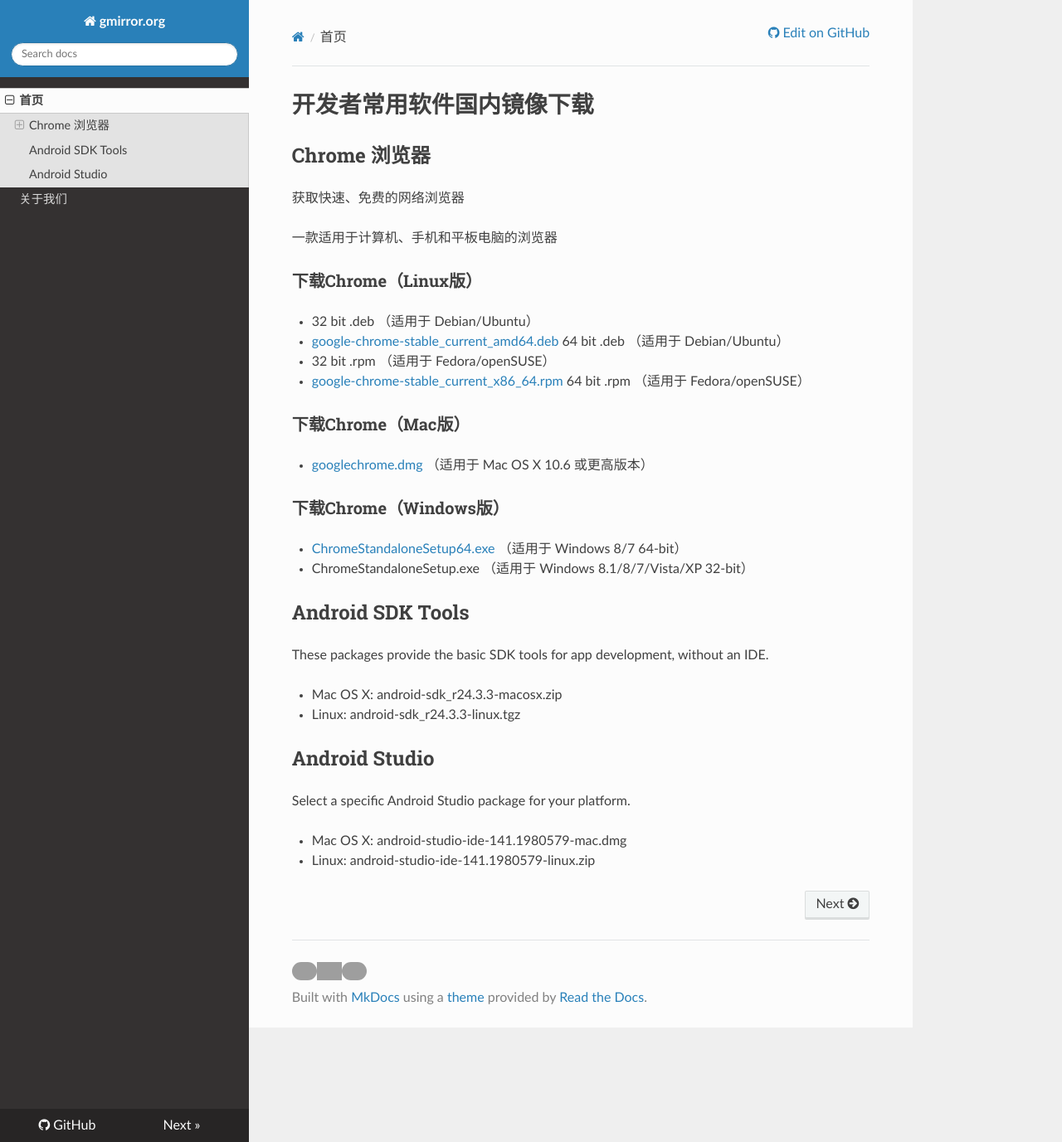
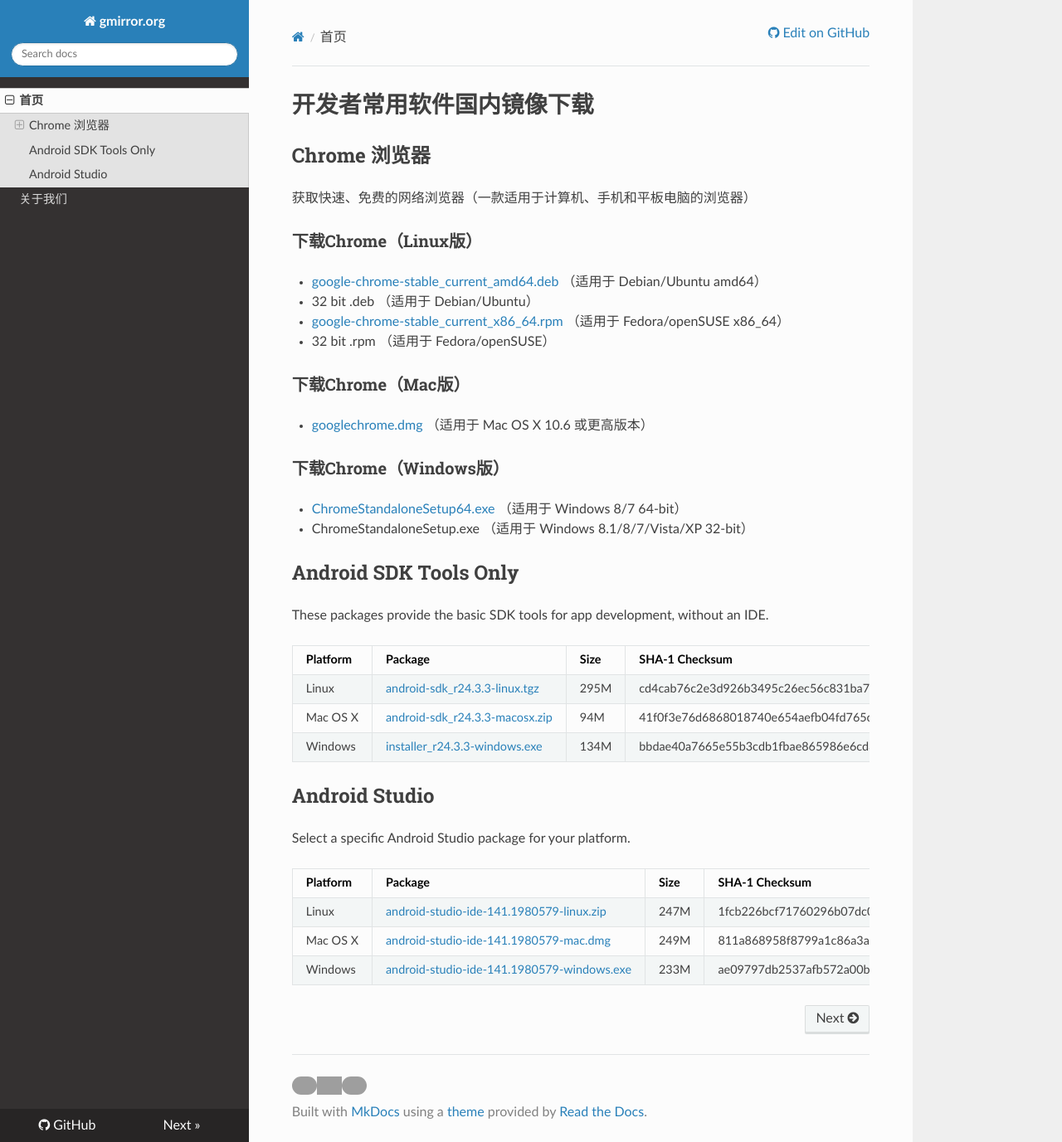
Before and after one commit to sinkcup/gmirror-portal, an MkDocs documentation site: the page built from docs/index.md, in a window 1280 px wide and 1377 px high. Shown: the whole window at 83% size. Built offline with MkDocs 1.6.1, drawn with Linux system fonts in a browser that asks for light colours; nearby versions of some CDN libraries; old or Windows-style settings are respelled for this version of MkDocs; grey boxes are pictures that could not be loaded.

Commit message:
new: add android sdk and android studio

```diff
--- a/docs/index.md
+++ b/docs/index.md
@@ -2,16 +2,14 @@
 
 ## Chrome 浏览器
 
-获取快速、免费的网络浏览器
-
-一款适用于计算机、手机和平板电脑的浏览器
+获取快速、免费的网络浏览器（一款适用于计算机、手机和平板电脑的浏览器）
 
 ### 下载Chrome（Linux版）
 
+ * [google-chrome-stable\_current\_amd64.deb](http://7xjxoo.dl1.z0.glb.clouddn.com/linux/direct/google-chrome-stable\_current\_amd64.deb) （适用于 Debian/Ubuntu amd64）
  * 32 bit .deb （适用于 Debian/Ubuntu）
- * [google-chrome-stable\_current\_amd64.deb](http://7xjxoo.dl1.z0.glb.clouddn.com/linux/direct/google-chrome-stable\_current\_amd64.deb) 64 bit .deb （适用于 Debian/Ubuntu）
+ * [google-chrome-stable\_current\_x86\_64.rpm](http://7xjxoo.dl1.z0.glb.clouddn.com/linux/direct/google-chrome-stable\_current\_x86\_64.rpm) （适用于 Fedora/openSUSE x86\_64）
  * 32 bit .rpm （适用于 Fedora/openSUSE）
- * [google-chrome-stable\_current\_x86\_64.rpm](http://7xjxoo.dl1.z0.glb.clouddn.com/linux/direct/google-chrome-stable\_current\_x86\_64.rpm) 64 bit .rpm （适用于 Fedora/openSUSE）
 
 ### 下载Chrome（Mac版）
 
@@ -22,16 +20,22 @@
  * [ChromeStandaloneSetup64.exe](http://7xjxoo.dl1.z0.glb.clouddn.com/windows/direct/ChromeStandaloneSetup64.exe) （适用于 Windows 8/7 64-bit）
  * ChromeStandaloneSetup.exe （适用于 Windows 8.1/8/7/Vista/XP 32-bit）
 
-## Android SDK Tools
+## Android SDK Tools Only
 
 These packages provide the basic SDK tools for app development, without an IDE.
 
- * Mac OS X: android-sdk\_r24.3.3-macosx.zip
- * Linux: android-sdk\_r24.3.3-linux.tgz
+Platform | Package | Size | SHA-1 Checksum
+---------|---------|------|---------------
+Linux    | [android-sdk\_r24.3.3-linux.tgz](http://7xjxoo.dl1.z0.glb.clouddn.com/android/android-sdk_r24.3.3-linux.tgz) | 295M | cd4cab76c2e3d926b3495c26ec56c831ba77d0d0
+Mac OS X | [android-sdk\_r24.3.3-macosx.zip](http://7xjxoo.dl1.z0.glb.clouddn.com/android/android-sdk_r24.3.3-macosx.zip) | 94M | 41f0f3e76d6868018740e654aefb04fd765c357d
+Windows  | [installer\_r24.3.3-windows.exe](http://7xjxoo.dl1.z0.glb.clouddn.com/android/installer_r24.3.3-windows.exe) | 134M | bbdae40a7665e55b3cdb1fbae865986e6cd3df14
 
 ## Android Studio
 
 Select a specific Android Studio package for your platform.
 
- * Mac OS X: android-studio-ide-141.1980579-mac.dmg
- * Linux: android-studio-ide-141.1980579-linux.zip
+Platform | Package | Size | SHA-1 Checksum
+---------|---------|------|---------------
+Linux    | [android-studio-ide-141.1980579-linux.zip](http://7xjxoo.dl1.z0.glb.clouddn.com/dl/android/studio/ide-zips/1.2.2.0/android-studio-ide-141.1980579-linux.zip) | 247M | 1fcb226bcf71760296b07dc0db74216563ce83f7
+Mac OS X | [android-studio-ide-141.1980579-mac.dmg](http://7xjxoo.dl1.z0.glb.clouddn.com/dl/android/studio/install/1.2.2.0/android-studio-ide-141.1980579-mac.dmg) | 249M | 811a868958f8799a1c86a3acfab0fc5dc8de2f41
+Windows  | [android-studio-ide-141.1980579-windows.exe](http://7xjxoo.dl1.z0.glb.clouddn.com/dl/android/studio/install/1.2.2.0/android-studio-ide-141.1980579-windows.exe) | 233M | ae09797db2537afb572a00b7eacc292bb66d539e
```
